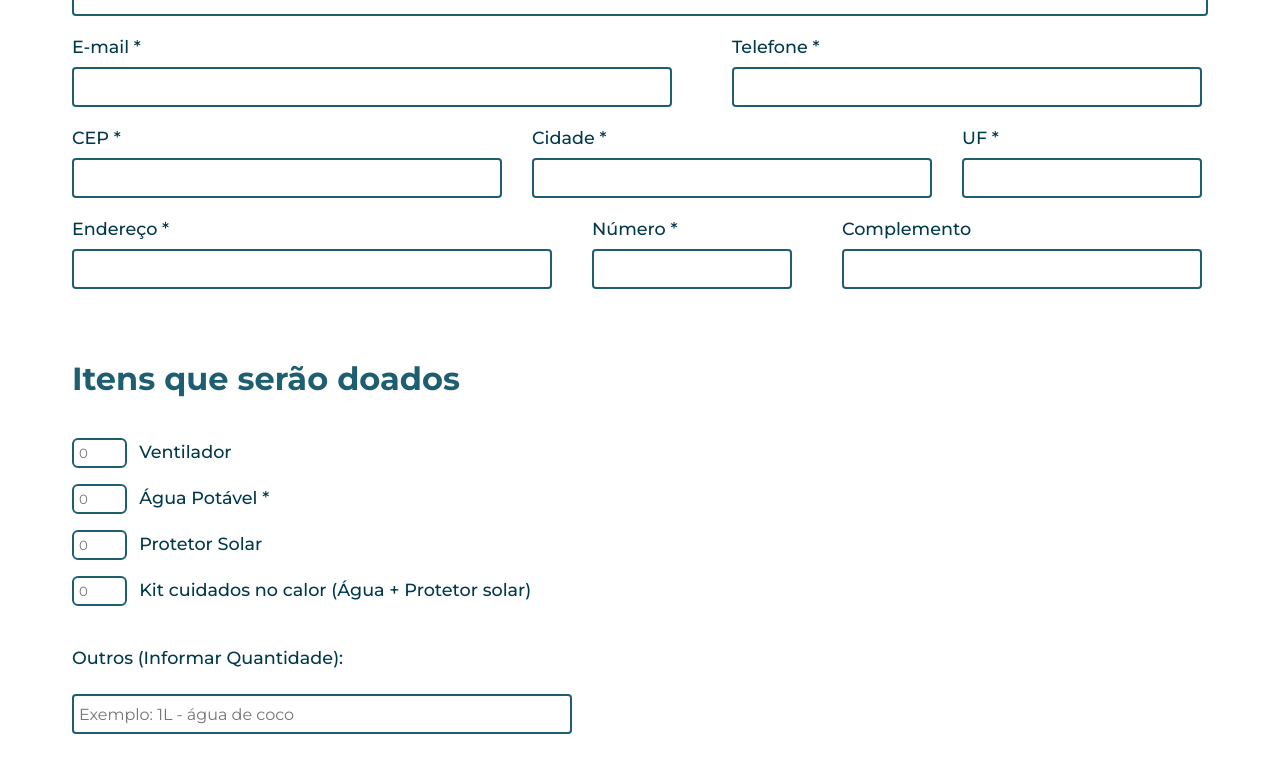
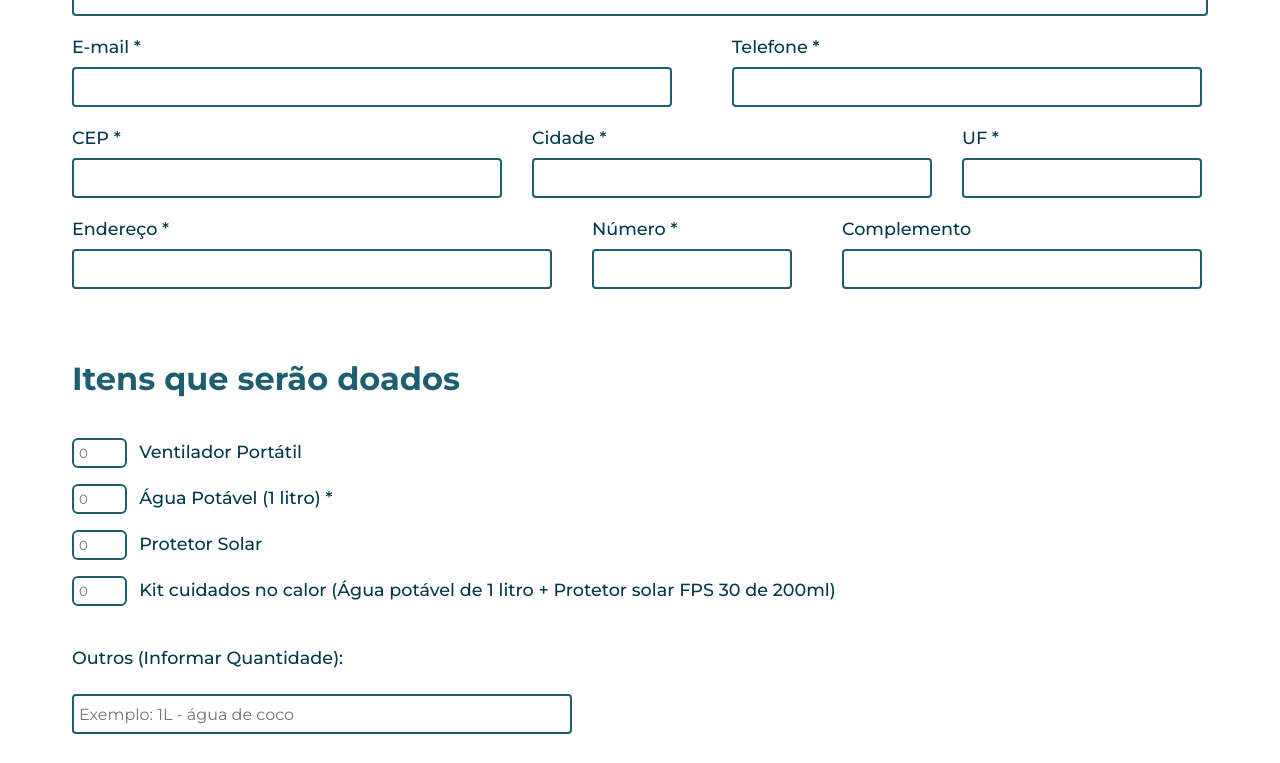
Before and after one commit to gabinag/litoral-unido, a plain HTML site: page form.html in a window 1280 px wide. Shown: the part 399-1162 px from the top of the page. Drawn offline with Linux system fonts and the light colour scheme.

Commit message:
Update form.html

```diff
--- a/form.html
+++ b/form.html
@@ -77,11 +77,11 @@
       <div class="div-donation">
         <div>
           <input class="input-donation" type="number" id="ventilador" name="ventilador" min="0" placeholder="0">
-          <label class="h2-label-forms" for="ventilador">Ventilador</label>
+          <label class="h2-label-forms" for="ventilador">Ventilador Portátil</label>
         </div>
         <div>
           <input class="input-donation" type="number" id="agua-potavel" name="agua potavel" min="1" placeholder="0" required>
-          <label class="h2-label-forms" for="agua-potavel">Água Potável *</label>
+          <label class="h2-label-forms" for="agua-potavel">Água Potável (1 litro) *</label>
         </div>
         <div>
           <input class="input-donation" type="number" id="protetor-solar" name="protetor solar" min="0" placeholder="0">
@@ -89,7 +89,7 @@
         </div>
         <div>
           <input class="input-donation" type="number" id="kit-cuidados" name="kit cuidados" min="0" placeholder="0">
-          <label class="h2-label-forms" for="kit-cuidados">Kit cuidados no calor (Água + Protetor solar)</label>
+          <label class="h2-label-forms" for="kit-cuidados">Kit cuidados no calor (Água potável de 1 litro + Protetor solar FPS 30 de 200ml)</label>
         </div>
         <div class="div-donation outros">
           <label class="h2-label-forms" for="outros">Outros (Informar Quantidade):</label>
```
